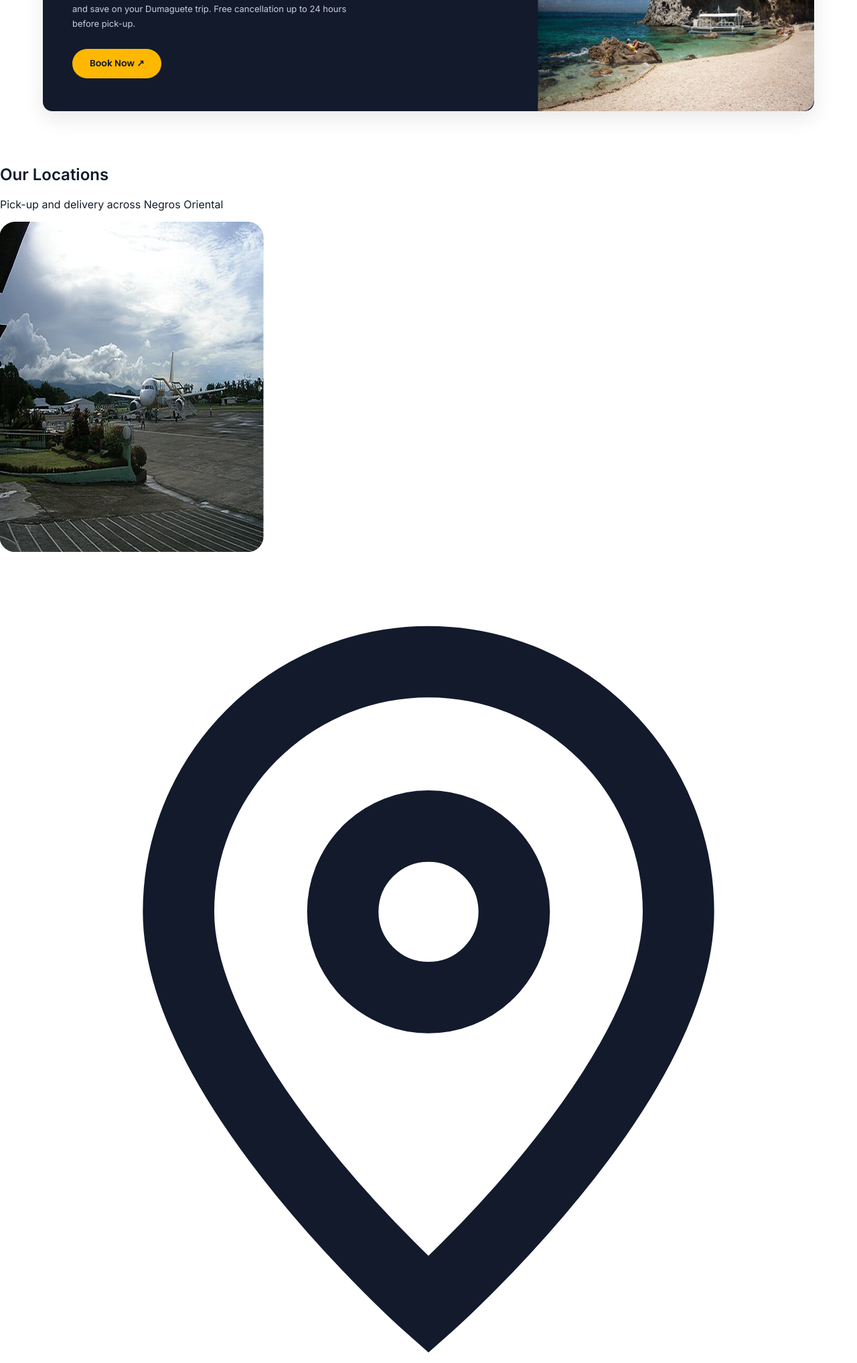
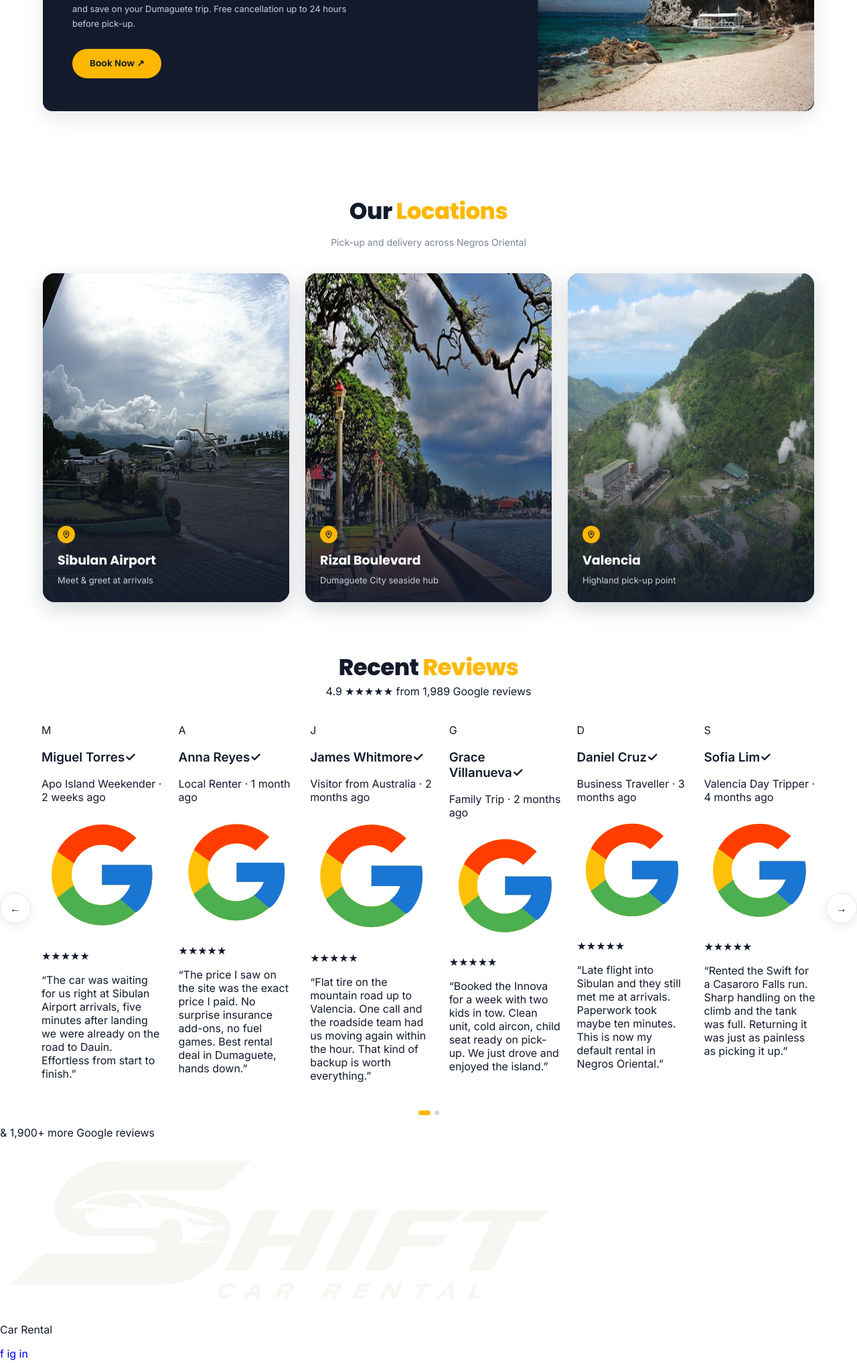
Before and after one commit to she4nwrld/carrental1, a PHP site: page / in a window 1280 px wide. Shown: the part 1824-3859 px from the top of the page at 67% size. Run offline with PHP 8.4, Linux system fonts and the light colour scheme.

Commit message:
style section heading and location photo cards

```diff
--- a/css/style.css
+++ b/css/style.css
@@ -548,3 +548,110 @@ html { scroll-behavior: smooth; }
   display: block;
   border-radius: inherit;
 }
+
+/* shared centered heading, gamiton sa locations ug sa reviews */
+.sec-head { text-align: center; margin-bottom: 38px; }
+
+.sec-head h2 {
+  font-family: "Poppins", sans-serif;
+  font-weight: 800;
+  font-size: 34px;
+  letter-spacing: -0.5px;
+  margin: 0;
+}
+.sec-head h2 span { color: #FEB802; }
+
+.sec-head p {
+  margin: 12px 0 0;
+  color: #7C8595;
+  font-size: 14px;
+}
+
+/* our locations */
+/* "whitec" ni sauna, gilabay ra sa browser kay sayop */
+.locations {
+  background: white;
+  padding: 64px var(--side) 72px;
+}
+
+.loc-grid {
+  display: flex;
+  gap: var(--gap);
+  align-items: stretch;
+}
+
+/* tag-as nga photo card, ang caption naa sa ibabaw sa image */
+.loc {
+  position: relative;
+  flex: 1 1 0;
+  min-width: 0;
+  aspect-ratio: 3 / 4;
+  background: #131A2C;
+  border-radius: 18px;
+  overflow: hidden;
+  box-shadow: 0 10px 30px rgba(19, 26, 44, .18);
+}
+
+.loc img {
+  position: absolute;
+  inset: 0;
+  width: 100%;
+  height: 100%;
+  object-fit: cover;
+  object-position: center;
+  display: block;
+}
+
+/* itom nga fade para mabasa gihapon ang puti nga text sa bisan unsang photo */
+.loc::after {
+  content: "";
+  position: absolute;
+  inset: 0;
+  background: linear-gradient(to top,
+    rgba(19, 26, 44, .93) 0%,
+    rgba(19, 26, 44, .60) 26%,
+    rgba(19, 26, 44, 0) 58%);
+}
+
+.loc-body {
+  position: absolute;
+  left: 22px;
+  right: 22px;
+  bottom: 22px;
+  z-index: 2;
+}
+
+.loc-pin {
+  display: flex;
+  align-items: center;
+  justify-content: center;
+  width: 26px;
+  height: 26px;
+  margin-bottom: 14px;
+  border-radius: 50%;
+  background: #FEB802;
+  color: #131A2C;
+}
+/* i-size ni kung dili mo-dako ang pin sama sa nahitabo sa spec icons */
+.loc-pin svg {
+  width: 14px;
+  height: 14px;
+  min-width: 14px;
+  display: block;
+}
+
+.loc-body h3 {
+  margin: 0;
+  color: white;
+  font-family: "Poppins", sans-serif;
+  font-weight: 700;
+  font-size: 19px;
+  line-height: 1.25;
+}
+
+.loc-body p {
+  margin: 7px 0 0;
+  color: #C9CFDA;
+  font-size: 13px;
+  line-height: 1.6;
+}
```
